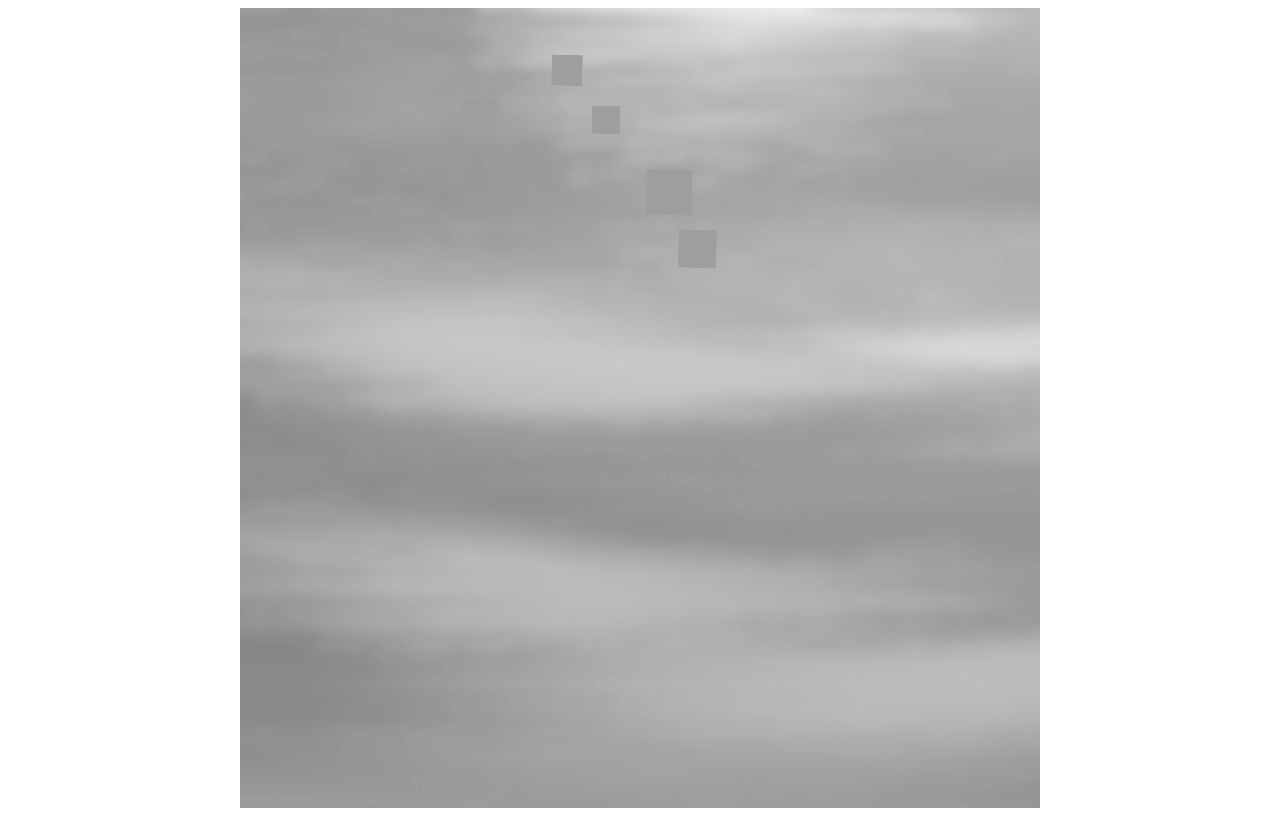
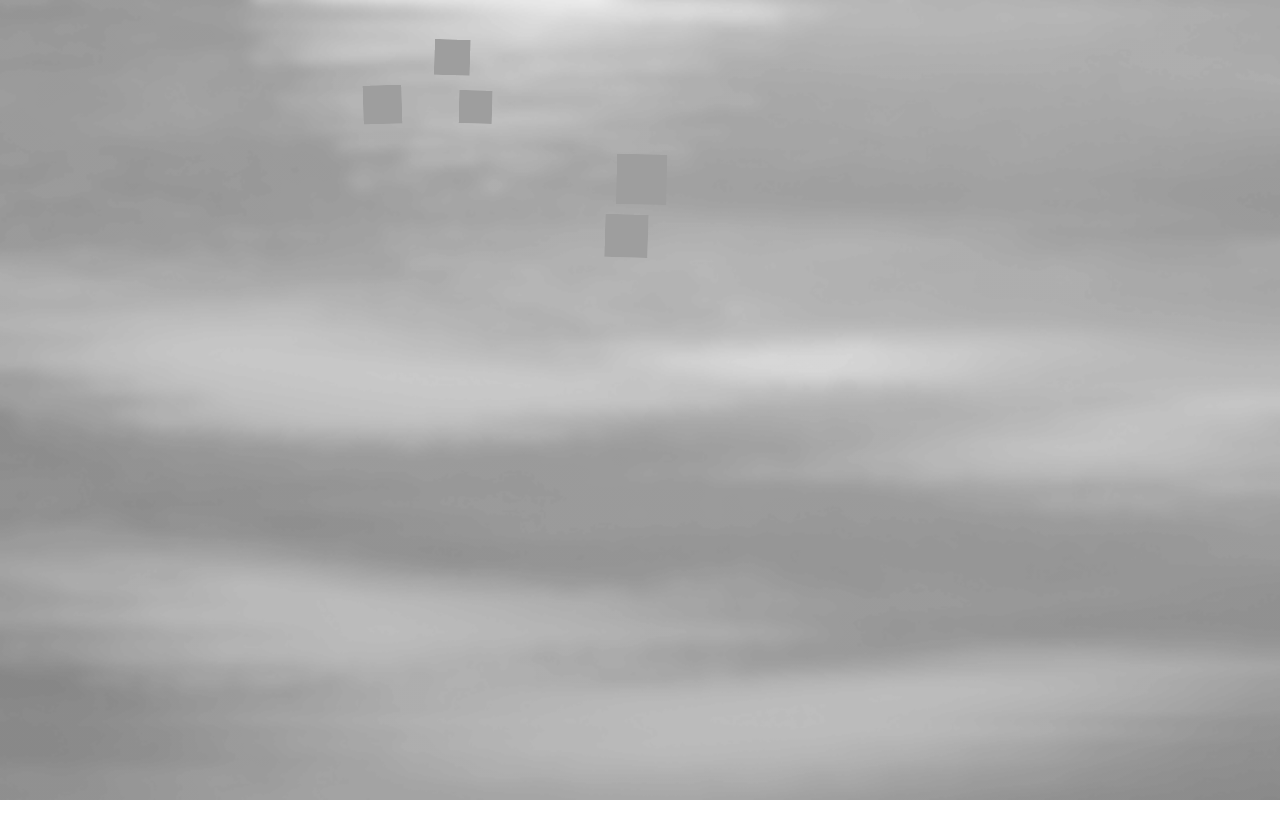
Before and after one commit to shylysmiling/snowflakes-game, a plain HTML site: page index.html in a window 1280 px wide. Drawn offline with Linux system fonts and the light colour scheme.

Commit message:
resize canvas to full page

```diff
--- a/index.html
+++ b/index.html
@@ -5,9 +5,7 @@
 		<link href="style.css" rel="stylesheet"/>
   </head>
   <body>
-		<center>
-			<canvas id="game" width="800" height="800"></canvas>
-			<script src="snowflakes.js" type="text/javascript"></script>
-		</center>
+		<canvas id="game" width="800" height="800"></canvas>
+		<script src="snowflakes.js" type="text/javascript"></script>
   </body>
 </html>
--- a/snowflakes.js
+++ b/snowflakes.js
@@ -40,6 +40,7 @@ function setMaxScore(value) {
 
 var canvas = document.querySelector(`canvas#game`)
 var context = canvas.getContext(`2d`)
+var pixelRatio = window.devicePixelRatio || 1
 
 var imageVariants = new ImageVariants(100, 100, `#000`, [
 	...((new Date().getMonth() == 5) ? [`https://raw.githubusercontent.com/NixOS/nixos-artwork/refs/heads/master/logo/nix-snowflake-rainbow.svg`] : []),
@@ -50,7 +51,7 @@ var imageVariants = new ImageVariants(100, 100, `#000`, [
 
 var minScore = -100
 var maxScore = getMaxScore()
-var minSnowflakeSize = 10
+var minSnowflakeSize = 15
 var maxSnowflakeSize = minSnowflakeSize + 40
 var speed = 1
 
@@ -62,9 +63,17 @@ var isWin = false
 var intervalMs = 1000/60
 var eatStreak = 1
 
+function resizeCanvasToViewport() {
+	canvas.width  = window.innerWidth
+	canvas.height = window.innerHeight
+}
+
+window.onresize = resizeCanvasToViewport
+resizeCanvasToViewport()
+
 function createSnowflake() {
   var k = Math.random()
-  var height = (maxSnowflakeSize - minSnowflakeSize) * k + minSnowflakeSize
+  var height = ((maxSnowflakeSize - minSnowflakeSize) * k + minSnowflakeSize)
 
   return {
     image: imageVariants,
@@ -79,6 +88,7 @@ function createSnowflake() {
     draw() {
 			var previousTransform = context.getTransform()
 
+			context.scale(1 / pixelRatio, 1 / pixelRatio)
 			context.translate(this.x, this.y)
 			context.rotate(this.rotation)
 			context.translate(-this.originX, -this.originY)
@@ -89,8 +99,8 @@ function createSnowflake() {
     },
 
     isFallen() {
-      return (this.y - this.height) >= canvas.height ||
-             (this.x - this.width)  >= canvas.width  ||
+      return (this.y - this.height) >= canvas.height * pixelRatio ||
+             (this.x - this.width)  >= canvas.width  * pixelRatio ||
              (this.x - this.width)  <  0
     },
 
@@ -105,8 +115,8 @@ function createSnowflake() {
     },
 
     containsPoint(x, y) {
-      return (this.x <= (x + this.originX) && (x + this.originX) < (this.x + this.width)) &&
-             (this.y <= (y + this.originY) && (y + this.originY) < (this.y + this.height))
+      return (this.x <= (pixelRatio * x + this.originX) && (pixelRatio * x + this.originX) < (this.x + this.width)) &&
+             (this.y <= (pixelRatio * y + this.originY) && (pixelRatio * y + this.originY) < (this.y + this.height))
     },
   }
 }
@@ -117,7 +127,7 @@ function isTimeToSpawn() {
 }
 
 function tapCanvas(event) {
-  var index = snowflakes.findIndex(x=> x.containsPoint(event.offsetX, event.offsetY))
+  var index = snowflakes.findIndex(x => x.containsPoint(event.offsetX, event.offsetY))
 
 	if(index >= 0) {
 		var snowflake = snowflakes[index]
--- a/style.css
+++ b/style.css
@@ -1,4 +1,16 @@
+* {
+	margin: 0;
+	padding: 0;
+}
+
+body, html {
+	height: 100%;
+}
+
 canvas {
+	position: absolute;
+	width: 100%;
+	height: 100%;
   background-image: linear-gradient(#ffffff7f, #ffffff7f), url("background.gif");
   background-size: cover;
   background-repeat: no-repeat;
```
